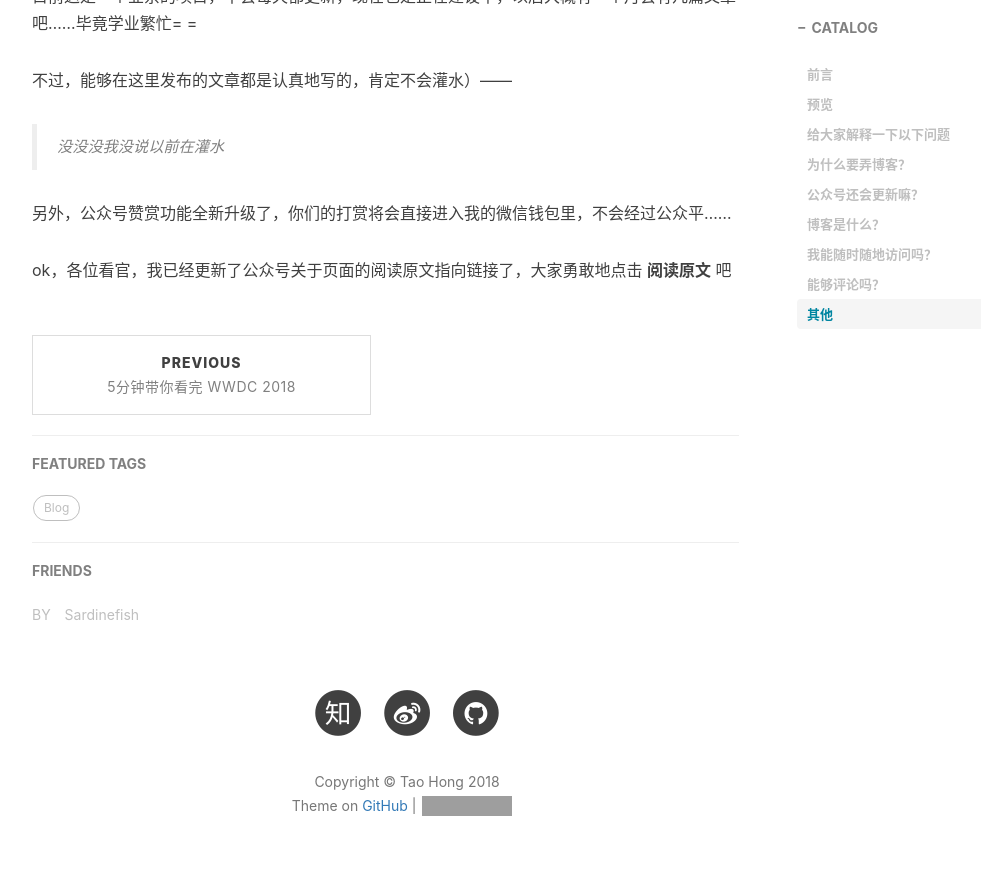
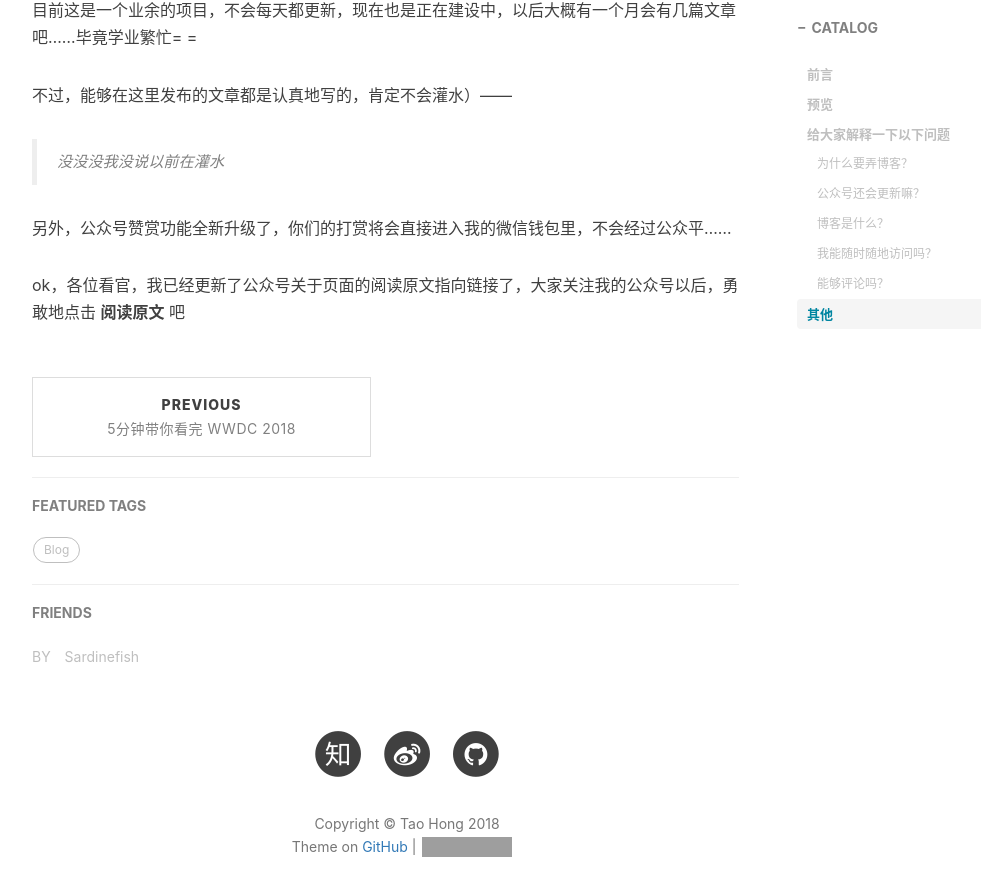
Before and after one commit to TaohongMaxwell/TaohongMaxwell.github.io, a Jekyll site: the page built from _posts/2018-06-09-今日博客上线.md, in a window 1280 px wide and 900 px high, scrolled down 3907 px. Shown: the top 896 px of the window, without its empty margins (233-1214 px from the left). Built offline with Jekyll 4.4.1, drawn with Linux system fonts in a browser that asks for light colours; nearby versions of some CDN libraries; comment, search, counter and statistics services are not loaded; grey boxes are pictures that could not be loaded.

Commit message:
修改排版

```diff
--- a/_posts/2018-06-09-今日博客上线.md
+++ b/_posts/2018-06-09-今日博客上线.md
@@ -29,25 +29,28 @@ Hi,各位周末好，多年未更新的我又回来了！！
 ![](https://github.com/TaohongMaxwell/TaohongMaxwell.github.io/raw/master/img/blog-mob.jpg)
 
 <br><br>
+
+---
+
 ## 给大家解释一下以下问题
 
-### 为什么要弄博客？
+#### 为什么要弄博客？
 微信公众号的自由度不大，不想被条件约束……
 
-### 公众号还会更新嘛？
+#### 公众号还会更新嘛？
 会，只不过是等博客的文章写完了，直接用博客的版式复制粘贴过来发表。
 
-### 博客是什么？
+#### 博客是什么？
 你猜~
 
 我是用 GitHub Pages 与 Jekyll 搭建的个人博客，GitHub是一个具有代码版本控制属性的社区，目前在中国大陆是能够无障碍访问的。
 
-### 我能随时随地访问吗？
+#### 我能随时随地访问吗？
 能，阅读原文就可以直接访问。
 
 我是用 GitHub Pages 与 Jekyll 搭建的个人博客，GitHub是一个具有代码版本控制属性的社区，目前在中国大陆是能够无障碍访问的。
 
-### 能够评论吗？
+#### 能够评论吗？
 能，不过目前评论系统（gitalk）的调试有一点bug，只能在about页面评论。
 
 ---
@@ -61,4 +64,4 @@ Hi,各位周末好，多年未更新的我又回来了！！
 
 另外，公众号赞赏功能全新升级了，你们的打赏将会直接进入我的微信钱包里，不会经过公众平……
 
-ok，各位看官，我已经更新了公众号关于页面的阅读原文指向链接了，大家勇敢地点击 **阅读原文** 吧
+ok，各位看官，我已经更新了公众号关于页面的阅读原文指向链接了，大家关注我的公众号以后，勇敢地点击 **阅读原文** 吧
```
